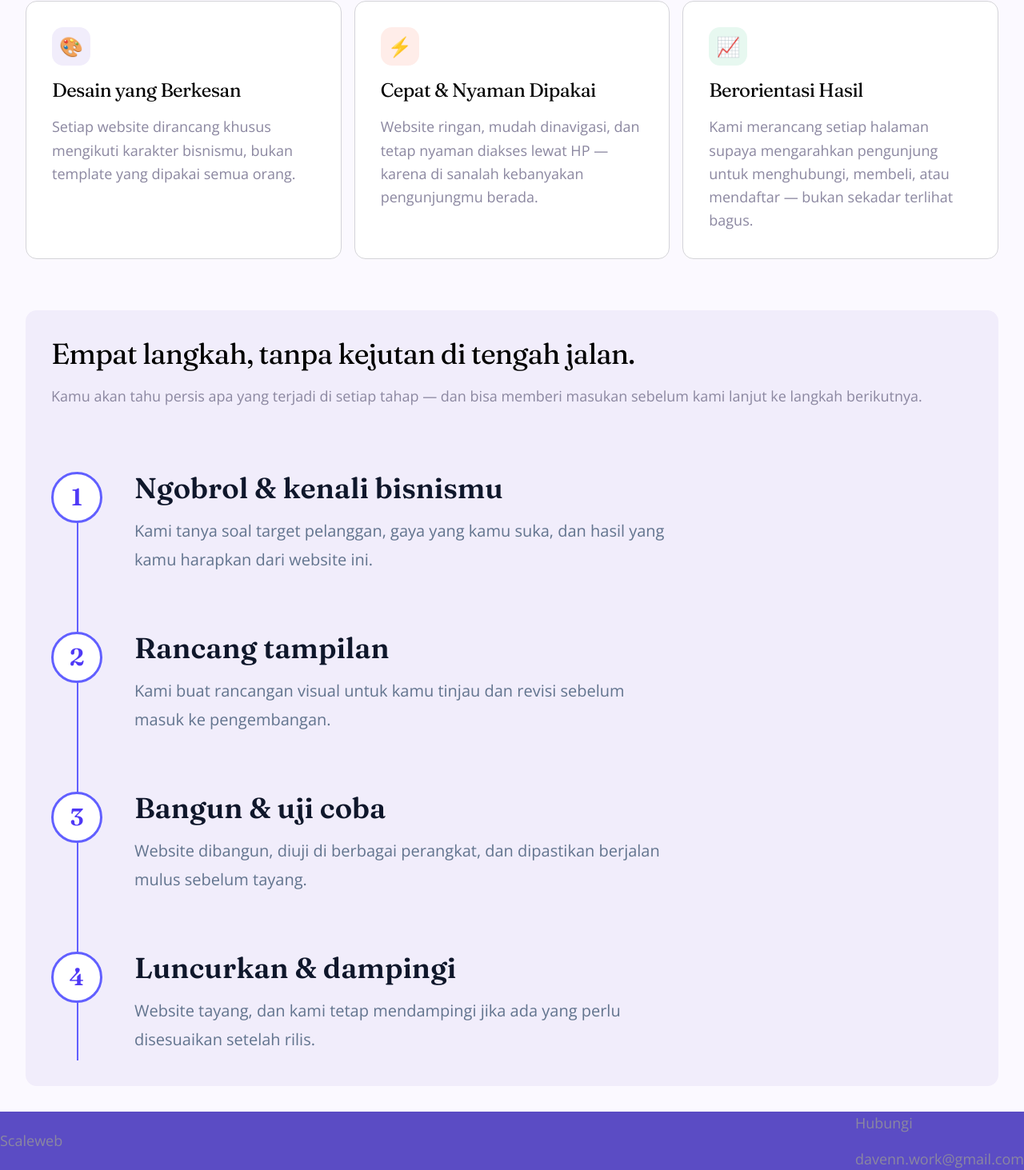
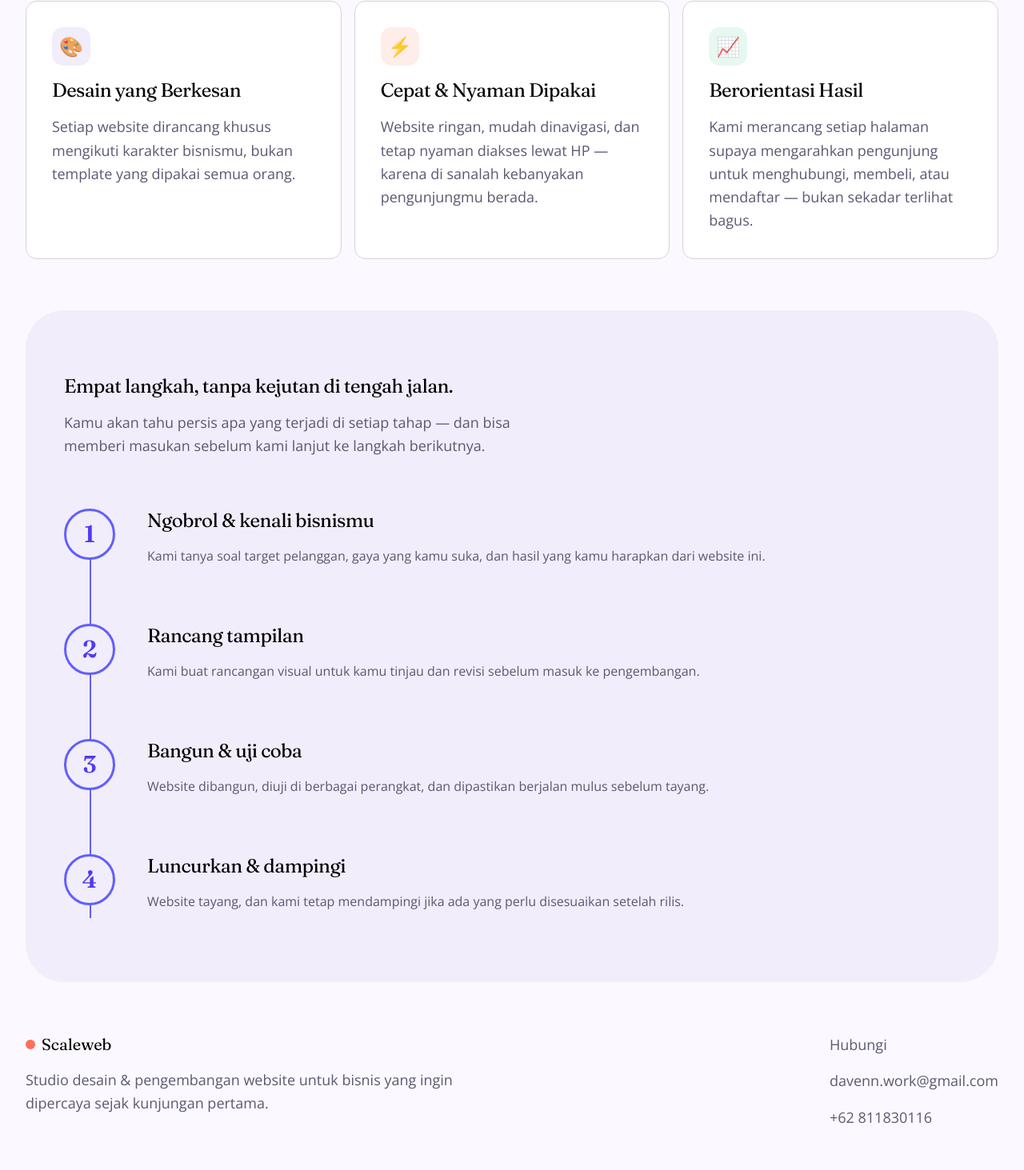
Before and after one commit to Davenn-Work/website-portfolio, a Next.js app: page / in a window 1280 px wide. Shown: the part 821-2284 px from the top of the page at 80% size. After the commit the page ends 2249 px from the top, so only its background shows below. Built offline with nearby package versions, Linux system fonts and the light colour scheme.

Commit message:
added : page

```diff
--- a/app/globals.css
+++ b/app/globals.css
@@ -16,6 +16,7 @@
   /* Brand */
   --primary: #5b4cc4;
   --primary-dark: #453998;
+  --primary-light: #f1edfb;
   --secondary: #ff6f59;
   --mint: #2fbf8f;
 
--- a/app/page.tsx
+++ b/app/page.tsx
@@ -100,16 +100,21 @@
             iconBackgroundColor="#E7F8F0"
           />
         </div>
-        <div className="w-full h-full bg-[#F1EDFB] rounded-xl p-8 mb-8">
-          <h1 className={`${textTheme.heading1} mb-4`}>
+        <div className="w-full h-full bg-[#f1edfb] rounded-[48px] px-12 py-20 mb-16">
+          <div className="w-full h-full flex flex-row">
+            <div className="flex-5">
+              <h1 className={`${textTheme.subheading1} mb-4`}>
                 Empat langkah, tanpa kejutan di tengah jalan.
               </h1>
               <p className={`${textTheme.body1} mb-8`}>
-            Kamu akan tahu persis apa yang terjadi di setiap tahap — dan bisa
-            memberi masukan sebelum kami lanjut ke langkah berikutnya.
+                Kamu akan tahu persis apa yang terjadi di setiap tahap — dan
+                bisa memberi masukan sebelum kami lanjut ke langkah berikutnya.
               </p>
+            </div>
+            <div className="flex-5"></div>
+          </div>
 
-          <div className="relative mt-20">
+          <div className="relative mt-8">
             {/* Vertical Line */}
             <div className="absolute left-8 top-0 bottom-0 w-0.5 bg-indigo-500" />
 
@@ -117,7 +122,7 @@
               {steps.map((step, index) => (
                 <div key={step.title} className="relative flex gap-10">
                   {/* Circle */}
-                  <div className="relative z-10 flex h-16 w-16 shrink-0 items-center justify-center rounded-full border-[3px] border-indigo-500 bg-white">
+                  <div className="relative flex h-16 w-16 shrink-0 items-center justify-center rounded-full border-[3px] border-indigo-500 bg-[#f1edfb]">
                     <span className="font-fraunces text-3xl font-semibold text-indigo-600">
                       {index + 1}
                     </span>
@@ -125,11 +130,9 @@
 
                   {/* Content */}
                   <div className="pb-2">
-                    <h3 className="font-fraunces text-4xl font-semibold text-slate-900">
-                      {step.title}
-                    </h3>
+                    <h3 className={`${textTheme.subheading1}`}>{step.title}</h3>
 
-                    <p className="mt-4 max-w-2xl text-xl leading-9 text-slate-500">
+                    <p className={`mt-4 ${textTheme.body2}`}>
                       {step.description}
                     </p>
                   </div>
@@ -138,15 +141,18 @@
             </div>
           </div>
         </div>
+        <div className="w-full h-full flex flex-row justify-between items-start">
+          <div className="flex-3">
+            <div className="flex items-center mb-4">
+              <div className="w-3 h-3 bg-secondary mr-2 rounded-full"></div>
+              <p className={`${textTheme.icon}`}>Scaleweb</p>
             </div>
-      <div className="w-full h-full bg-primary flex justify-between items-center">
-        <div>
-          <p className={`${textTheme.body1} mb-4`}>Scaleweb</p>
             <p className={`${textTheme.body1} mb-4`}>
               Studio desain & pengembangan website untuk bisnis yang ingin
               dipercaya sejak kunjungan pertama.
             </p>
           </div>
+          <div className="w-100"></div>
           <div>
             <p className={`${textTheme.body1} mb-4`}>Hubungi</p>
             <p className={`${textTheme.body1} mb-4`}>davenn.work@gmail.com</p>
@@ -154,5 +160,6 @@
           </div>
         </div>
       </div>
+    </div>
   );
 }
--- a/lib/cores/constants/text-theme.ts
+++ b/lib/cores/constants/text-theme.ts
@@ -15,8 +15,8 @@
   subheading3: "text-base font-semibold leading-normal",
 
   // ===== Body =====
-  body1: "text-lg font-normal leading-relaxed text-gray-400",
-  body2: "text-base font-normal leading-relaxed",
+  body1: "text-lg font-normal leading-relaxed text-gray-600",
+  body2: "text-base font-normal leading-relaxed text-gray-600",
   body3: "text-sm font-normal leading-relaxed",
 
   // ===== Label / Form =====
--- a/lib/cores/features/splash/components/navbar.tsx
+++ b/lib/cores/features/splash/components/navbar.tsx
@@ -13,7 +13,7 @@
 
 export default function Navbar({ icons, navItems }: NavbarTypes) {
   return (
-    <div className="w-full fixed py-4 px-8 mx-4 max-w-5xl border border-gray-300 rounded-full shadow-md shadow-gray1 backdrop-blur-md">
+    <div className="w-full fixed py-4 px-8 mx-4 max-w-5xl border border-gray-300 rounded-full shadow-md shadow-gray1 backdrop-blur-md z-20">
       <div className="w-full h-full flex flex-row items-center justify-between">
         <div className="flex justify-between items-center">
           <div className="w-3 h-3 bg-secondary mr-2 rounded-full"></div>
```
Lines whose indentation alone changed are shown as unchanged.
